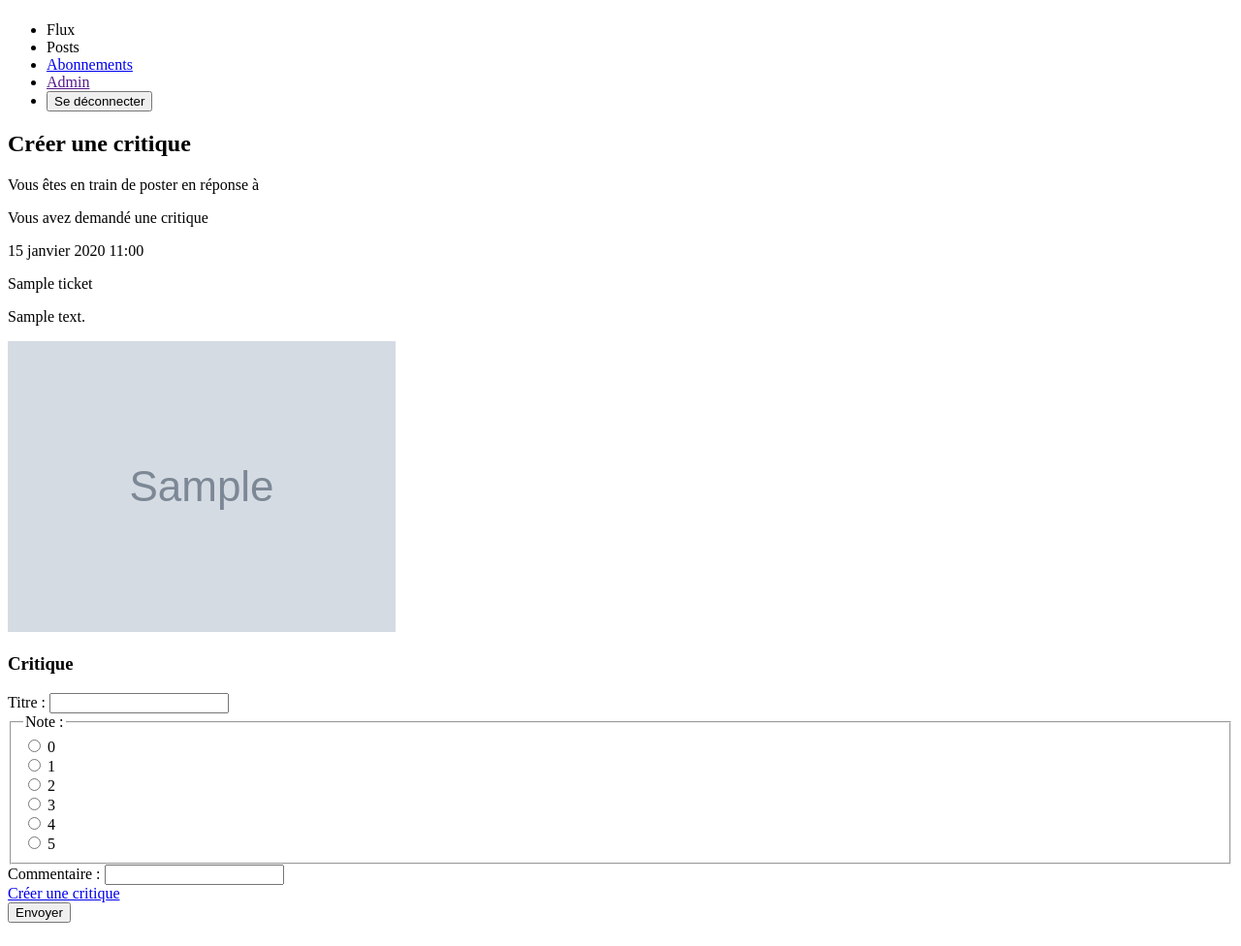
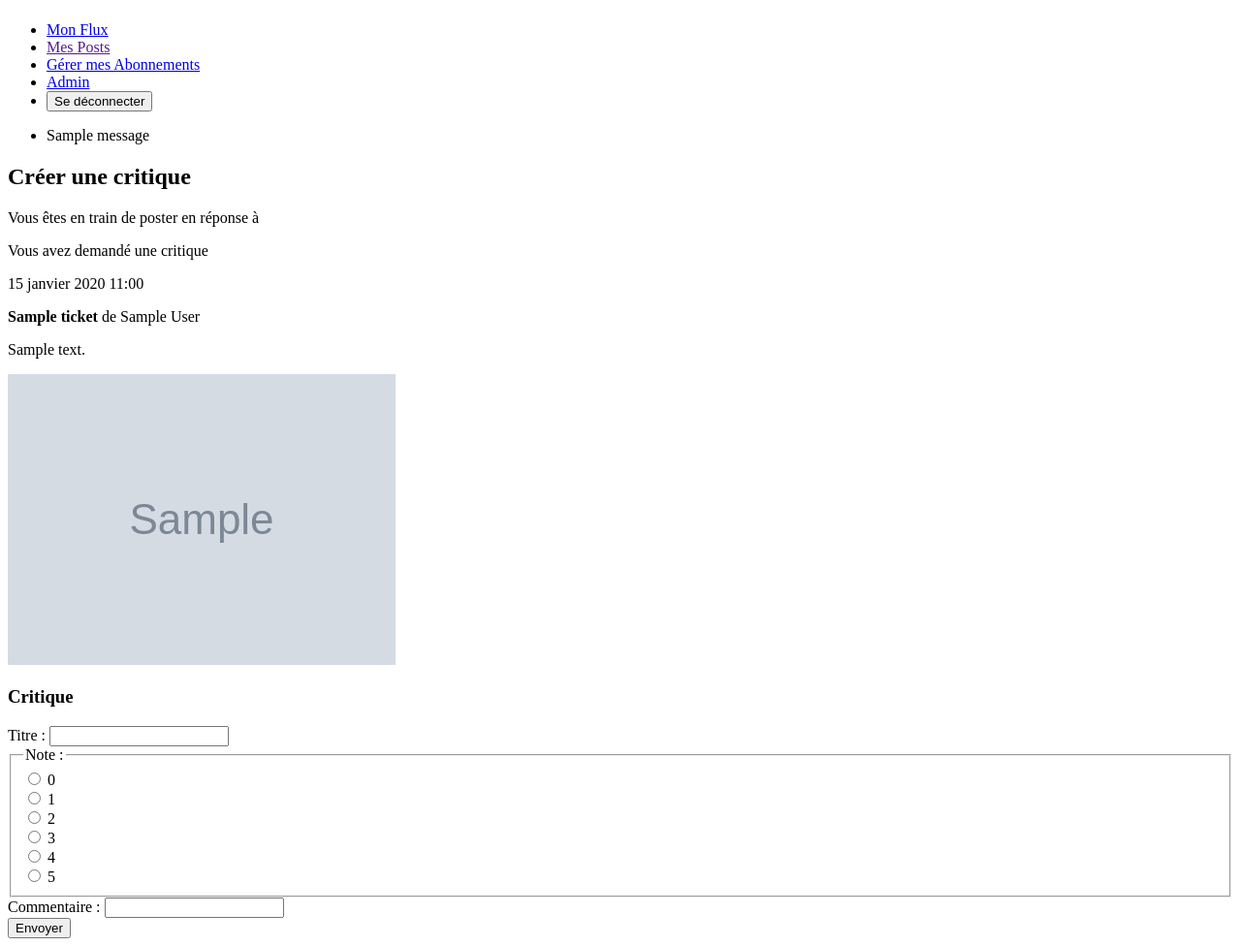
Before and after one commit to YozoraBernkastel/helena_haffner_litRevu_P9_10052024, a Django app: page /litRevu/reviewCreation/1 in a window 1280 px wide. Shown: the part 58-1034 px from the top of the page at 97% size. Before the commit the page ends 1010 px from the top, so only its background shows below. Run offline with Django 5.2, Linux system fonts and the light colour scheme; a user stored in the database is signed in; tables that the repository leaves empty hold one stand-in row (values such as "Sample post"); grey boxes marked "Sample" are stand-in pictures; one stand-in notice (Sample message) is shown.

Commit message:
#05 subs done

```diff
--- a/litRevu/forms.py
+++ b/litRevu/forms.py
@@ -7,8 +7,8 @@ from litRevu.models import Ticket, Review, UserFollows
 class TicketCreationForm(forms.ModelForm):
     class Meta:
         model = Ticket
-        fields = ("title", "description", "image")
-        success_url = reverse_lazy('home')
+        fields = ("id", "title", "author", "description", "image")
+        success_url = reverse_lazy('flux')
 
 
 class ReviewCreationForm(forms.ModelForm):
@@ -17,7 +17,7 @@ class ReviewCreationForm(forms.ModelForm):
 
     class Meta:
         model = Review
-        fields = ("headline", "note", "headline", "body")
+        fields = ("headline", "note", "body")
 
 
 class SubscribeCreationForm(forms.ModelForm):
--- a/litRevu/models.py
+++ b/litRevu/models.py
@@ -5,6 +5,7 @@ from django.db import models
 
 class Ticket(models.Model):
     title = models.CharField(max_length=128, verbose_name="titre")
+    author = models.CharField(max_length=128, verbose_name="auteur")
     description = models.TextField(max_length=2048, blank=True)
     user = models.ForeignKey(to=settings.AUTH_USER_MODEL, on_delete=models.CASCADE)
     image = models.ImageField(null=True, blank=True)
--- a/litRevu/templates/litRevu/ticket_content.html
+++ b/litRevu/templates/litRevu/_ticket_content.html
@@ -1,6 +1,5 @@
 
 <div>
-
     <div>
         {% if request.user == ticket.user %}
             <p>Vous avez demandé une critique</p>
@@ -10,10 +9,13 @@
 
         <p class="date">{{ ticket.time_created }}</p>
     </div>
-    <p class="book_title">{{ ticket.title }}</p>
-    <p class="description">{{ ticket.description }}</p>
+    <p class="book_title"><b>{{ ticket.title }}</b> de {{ ticket.author }}</p>
+    <p class="book_description">{{ ticket.description }}</p>
     <!--    todo vérifier si le champs est rempli avant d'afficher + afficher l'image plutôt que le lien vers elle!!-->
     {% if ticket.image %}
-    <img src="{{ ticket.image.url }}" alt="">
+    <img src="{{ ticket.image.url }}" alt="couverture du livre {{ ticket.title }}">
+    {% endif %}
+    {% if flux %}
+        <a href="{% url 'litrevu:review_creation' ticket.id %}">En écrire la critique</a>
     {% endif %}
 </div>
--- a/litRevu/templates/litRevu/creation/review.html
+++ b/litRevu/templates/litRevu/creation/review.html
@@ -5,7 +5,7 @@
 
     <article>
         <p>Vous êtes en train de poster en réponse à</p>
-        {% include 'litRevu/ticket_content.html' %}
+        {% include 'litRevu/_ticket_content.html' %}
 
     </article>
 
@@ -15,7 +15,6 @@
              <h1>Critique</h1>
             {% csrf_token %}
             {{ form }}
-            <a href="{% url 'litrevu:review_creation' ticket.id %}" class="review_creation_button">Créer une critique</a>
         </article>
 
         <button type="submit" >Envoyer</button>
--- a/litRevu/templates/litRevu/home.html
+++ b/litRevu/templates/litRevu/flux.html
@@ -2,12 +2,12 @@
 {% block content %}
 <div>
     <a href="{% url 'litrevu:ticket_creation' %}" class="reviewButton">Demander une critique</a>
-    <a href="{% url 'litrevu:ticket_review_creation' %}" class="reviewButton">Créer une critique</a>
+    <a href="{% url 'litrevu:ticket_review_creation' %}" class="reviewButton">Écrire une nouvelle critique</a>
 </div>
 <div>
     {% for ticket in tickets %}
          <article>
-             {% include 'litRevu/ticket_content.html' %}
+             {% include 'litRevu/_ticket_content.html' %}
          </article>
     {% endfor %}
 </div>
--- a/litRevu/templates/litRevu/layout.html
+++ b/litRevu/templates/litRevu/layout.html
@@ -5,15 +5,15 @@
     <title>LITReview</title>
 </head>
 <body>
-    <header><h1><a href="{% url 'home' %}">LITReview</a></h1></header>
+    <header><h1><a href="{% url 'flux' %}">LITReview</a></h1></header>
     {% if user.is_authenticated %}
             <ul>
-                <li>Flux</li>
-                <li>Posts</li>
-                <li><a href="{% url 'litrevu:sub_page' %}">Abonnements</a></li>
+                <li><a href="{% url 'flux' %}">Mon Flux</a></li>
+                <li><a href="">Mes Posts</a></li>
+                <li><a href="{% url 'litrevu:sub_page' %}">Gérer mes Abonnements</a></li>
                 {% if user.is_superuser %}
                 <li>
-                    <a href="">Admin</a>
+                    <a href="{% url 'admin:index' %}">Admin</a>
                 </li>
                 {% endif %}
                 <li>
@@ -24,6 +24,14 @@
                 </li>
             </ul>
 
+    {% if messages %}
+<ul class="messages">
+    {% for message in messages %}
+    <li{% if message.tags %} class="{{ message.tags }}"{% endif %}>{{ message }}</li>
+    {% endfor %}
+</ul>
+{% endif %}
+
     {% endif %}
     {% block content %}{% endblock content %}
 
--- a/litRevu/templates/litRevu/subscriptions_table.html
+++ b/litRevu/templates/litRevu/subscriptions_table.html
@@ -1,5 +1,5 @@
-{% if error_message != "" %}
-<p> {{ error_message }}</p>
+{% if error_message %}
+<p class="sub_error"> {{ error_message }}</p>
 {% endif %}
 
 {% if subs %}
--- a/litRevu/views.py
+++ b/litRevu/views.py
@@ -9,9 +9,9 @@ from litRevu.models import Ticket, UserFollows
 
 
 @login_required()
-def home(request):
+def flux(request):
     tickets = Ticket.objects.all()
-    return render(request, "litRevu/home.html", {"tickets": tickets})
+    return render(request, "litRevu/flux.html", {"tickets": tickets, "flux": True})
 
 
 @method_decorator(login_required, name='dispatch')
@@ -28,22 +28,34 @@ class SubCreationView(CreateView):
         return render(request, self.template_name, context)
 
 
+@login_required()
 def sub_to(request):
+    template: str = 'litRevu/subscriptions_table.html'
     follow = request.POST.get("followed_user")
     try:
         user_to_follow = User.objects.get(username=follow)
-        sub_to_user = UserFollows.objects.create(user=request.user, followed_user=user_to_follow)
-        sub_to_user.save()
+        same_user = user_to_follow == request.user
+        already_sub = len(UserFollows.objects.filter(user=request.user, followed_user=user_to_follow)) > 0
+
+        if same_user:
+            error_message = f"Vous ne pouvez pas vous suivre vous-même."
+        elif already_sub:
+            error_message = f"Vous suivez déjà {follow}."
+        else:
+            sub_to_user = UserFollows.objects.create(user=request.user, followed_user=user_to_follow)
+            sub_to_user.save()
+            error_message = False
+
         subs = UserFollows.objects.filter(user=request.user)
+        return render(request, template, {"subs": subs, "error_message": error_message})
 
-        return render(request, 'litRevu/subscriptions_table.html', {'subs': subs})
     except User.DoesNotExist:
-        print("erreur blabla")
         error_message = f"L'utilisateur {follow} n'existe pas."
         subs = UserFollows.objects.filter(user=request.user)
-        return render(request, 'litRevu/subscriptions_table.html', {"subs": subs, "error_message": error_message})
+        return render(request, template, {"subs": subs, "error_message": error_message})
 
 
+@login_required()
 def unsub_to(request, unfollow_user):
     user_to_unfollow = User.objects.get(username=unfollow_user)
     follow_obj = UserFollows.objects.get(user=request.user, followed_user=user_to_unfollow)
@@ -56,9 +68,9 @@ def unsub_to(request, unfollow_user):
 
 @method_decorator(login_required, name='dispatch')
 class TicketCreationView(CreateView):
-    template_name = "litRevu/creation/ticket.html"
+    template_name = "litRevu/creation/_ticket.html"
     form_class = TicketCreationForm
-    success_url = reverse_lazy("home")
+    success_url = reverse_lazy("flux")
 
     def form_valid(self, form):
         form.instance.user = self.request.user
@@ -69,7 +81,7 @@ class TicketCreationView(CreateView):
 class ReviewCreationView(CreateView):
     template_name = "litRevu/creation/review.html"
     form_class = ReviewCreationForm
-    success_url = reverse_lazy("home")
+    success_url = reverse_lazy("flux")
     _ticket = None
 
     @property
@@ -99,7 +111,7 @@ class TicketReviewCreationView(View):
     template_name = "litRevu/creation/ticket&review.html"
     ticket_form = TicketCreationForm
     review_form = ReviewCreationForm
-    success_url = reverse_lazy("home")
+    success_url = reverse_lazy("flux")
 
     def get(self, request):
         ticket_form = TicketCreationForm()
@@ -122,6 +134,6 @@ class TicketReviewCreationView(View):
                 review_form.instance.user = self.request.user
                 review_form.save()
 
-                return redirect("home")
+                return redirect("flux")
 
         return render(request, self.template_name, context={"form": ticket_form, "form2": review_form})
--- a/project/settings.py
+++ b/project/settings.py
@@ -134,7 +134,7 @@ USE_TZ = True
 
 LOGIN_URL = 'login'
 
-LOGIN_REDIRECT_URL = 'home'
+LOGIN_REDIRECT_URL = 'flux'
 
 LOGOUT_REDIRECT_URL = 'login'
 
--- a/project/urls.py
+++ b/project/urls.py
@@ -27,7 +27,7 @@ urlpatterns = [
     path("__debug__/", include("debug_toolbar.urls")),
     path("", LoginView.as_view(template_name='authentication/login.html',
                                redirect_authenticated_user=True), name="login"),
-    path("home", litRevu.views.home, name="home"),
+    path("flux", litRevu.views.flux, name="flux"),
     path("auth/", include(("authentication.urls", "auth"))),
     path("litRevu/", include(("litRevu.urls", "litrevu"))),
 ]
```
Also changed, not shown: litRevu/templates/litRevu/ticket.html (deleted, +0 -7 lines), HTMX/htmx.min.js (deleted), authentication/migrations/0001_initial.py, litRevu/migrations/0001_initial.py, litRevu/templates/litRevu/creation/_ticket.html (renamed from litRevu/templates/litRevu/creation/ticket.html).
